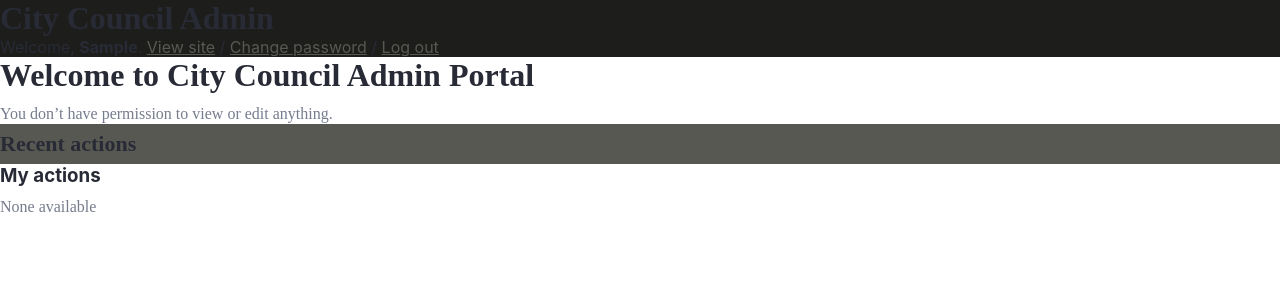
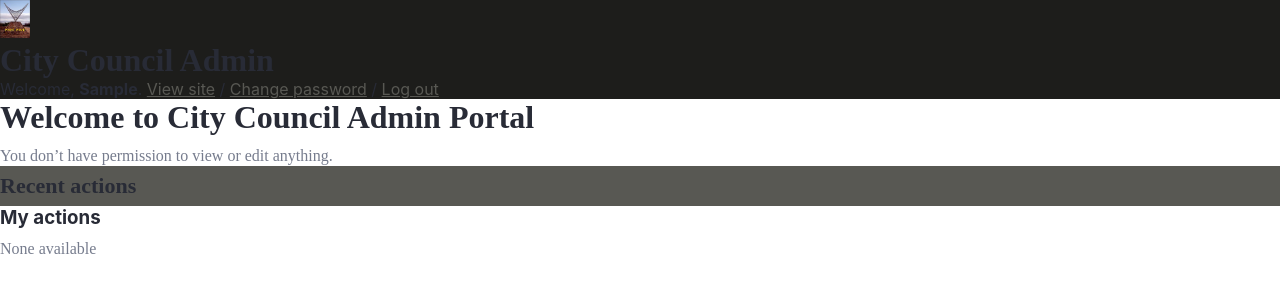
Before and after one commit to shumbaashley/city-council, a Django app: page /admin/ in a window 1280 px wide. Shown: the top 300 px of the page. Run offline with Django 3.2, Linux system fonts and the light colour scheme; the visitor is signed in with stand-in values (Sample User, id 1); data comes from the database, SQL or seed files in the repository; data that the repository does not hold is empty; style sheets or scripts are compiled from the project's sources.

Commit message:
favicons

```diff
--- a/templates/admin/base_site.html
+++ b/templates/admin/base_site.html
@@ -66,7 +66,8 @@
 {% endblock %}
 
 {% block branding %}
-<!-- <img src="{% static 'council/img/favicon.jpg' %}" alt="logo"> -->
+<img style="width: 30px; height: 30;" src="{% static 'council/img/favicon.jpg' %}" alt="logo">
+<link rel="shortcut icon" href="{% static 'council/img/favicon.jpg' %}">
 
 <h1 id="site-name">City Council Admin</h1>
 {% endblock %}
```
